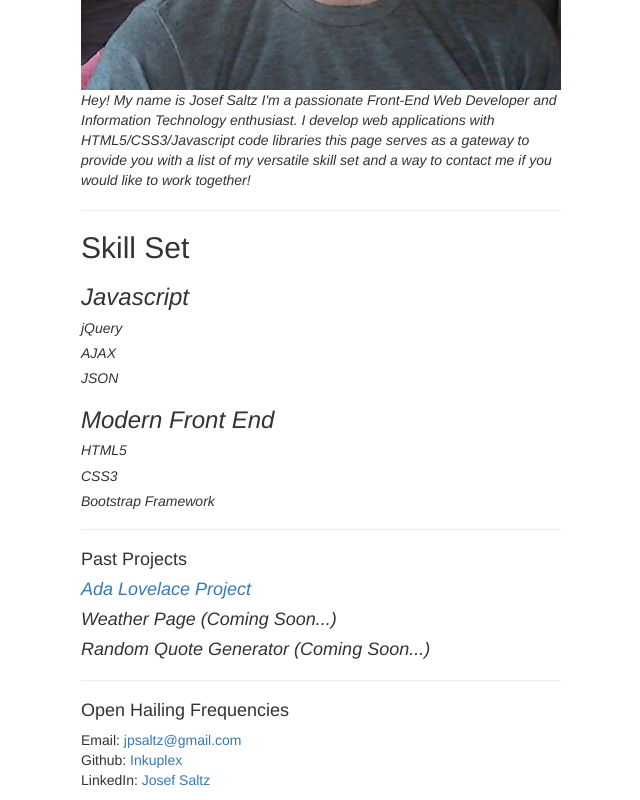
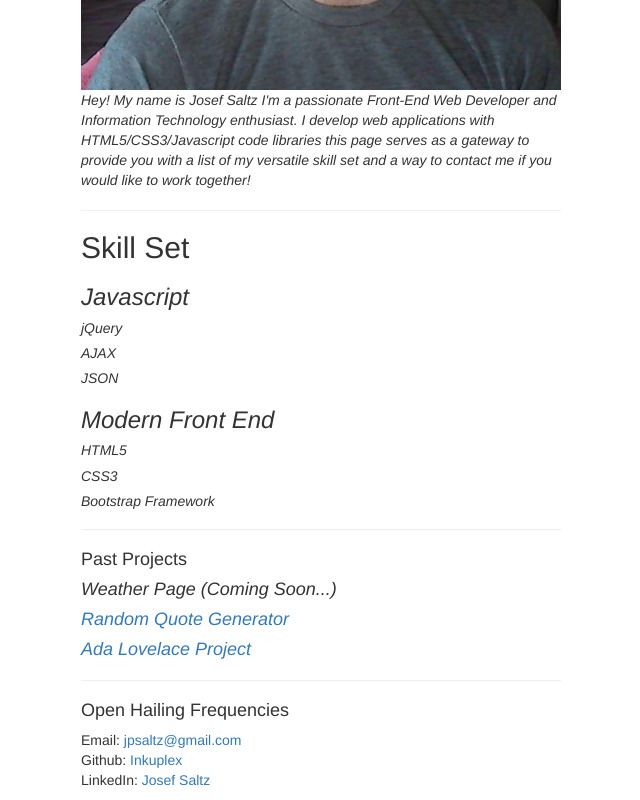
Before and after one commit to JosefSaltz/website, a plain HTML site: page aboutme.html in a window 1280 px wide. Shown: the part 581-1381 px from the top of the page, without its empty margins (319-959 px from the left). Drawn offline with nearby package versions, Linux system fonts and the light colour scheme.

Commit message:
Uploaded Random Quote Project

```diff
--- a/aboutme.html
+++ b/aboutme.html
@@ -68,9 +68,10 @@
           <hr />
           <h4>Past Projects</h4>
           <ul class='list-unstyled'>
-            <li><em><h4><a href="/ada-lovelace/">Ada Lovelace Project</a></h4></em></li>
             <li><h4><em>Weather Page (Coming Soon...)</em></h4></li>
-            <li><h4><em>Random Quote Generator (Coming Soon...)</em></h4></li>
+            <li><h4><em><a href="/randomQuoteGen/randomQuote.html">Random Quote Generator</a></em></h4></li>
+ <li><em><h4><a href="/ada-lovelace/">Ada Lovelace Project</a></h4></em></li>
+
           </ul>
           <hr />
           <h4 id="contact">Open Hailing Frequencies</h4>
```
